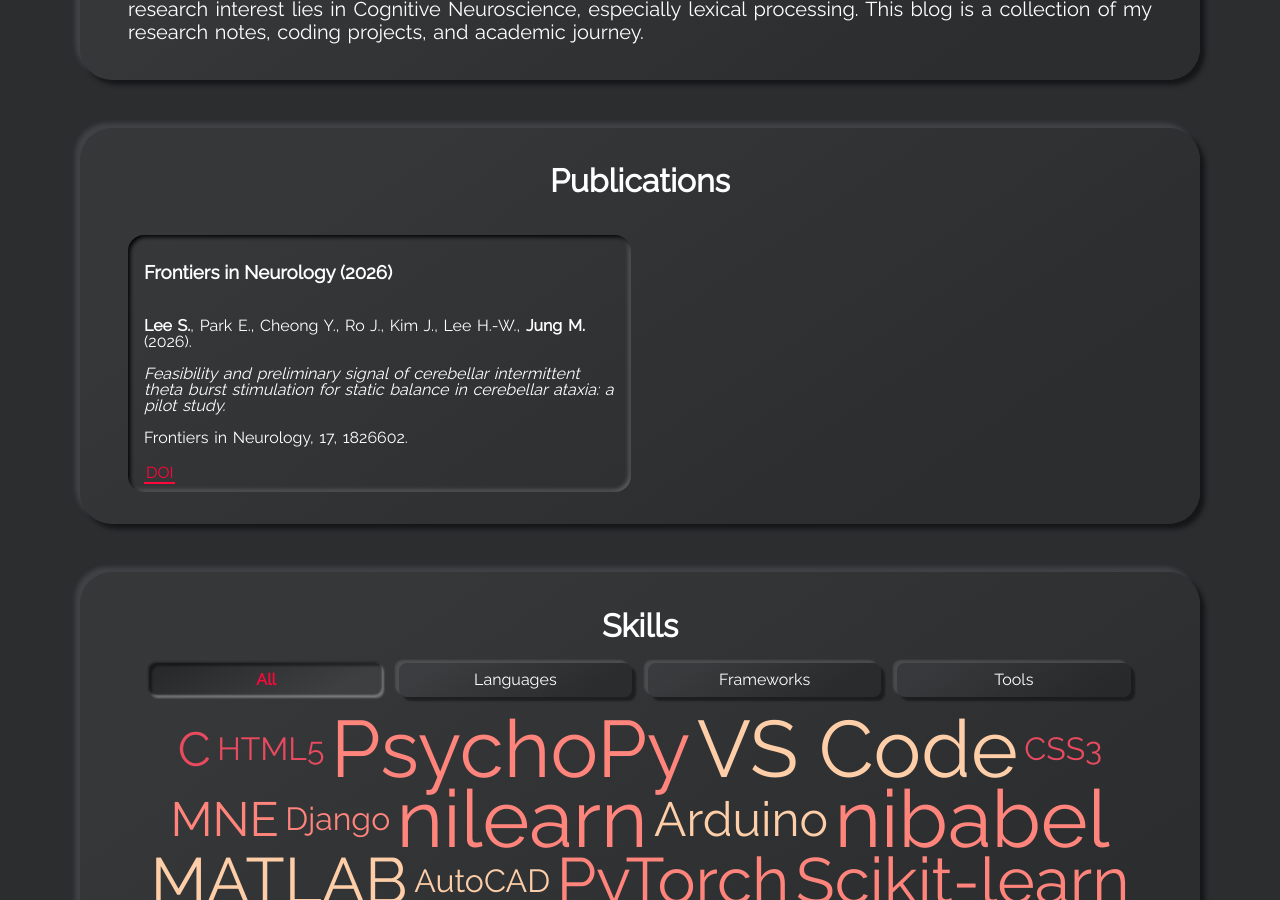
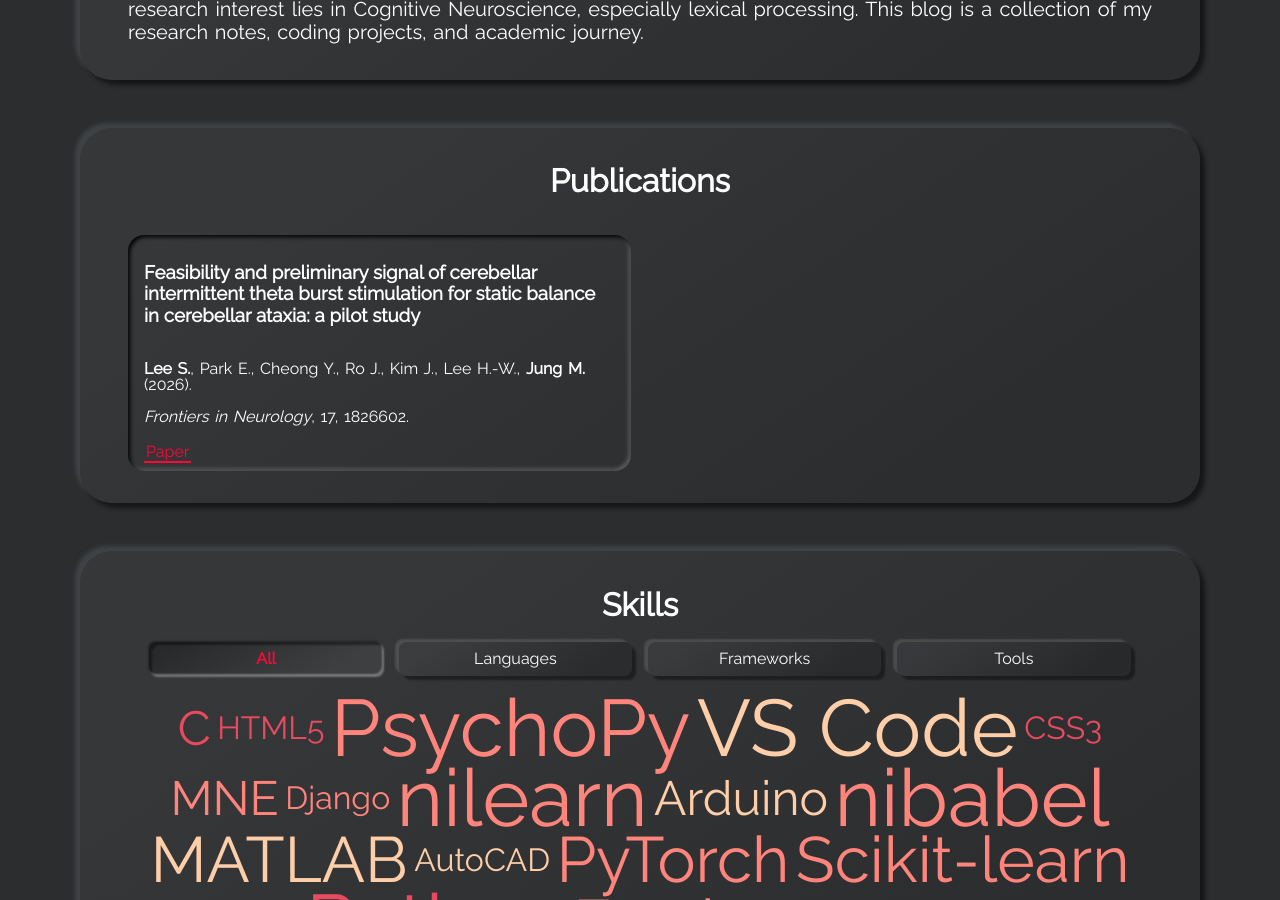
Before and after one commit to sminlee01023/sminlee01023.github.io, a Jekyll site: the page built from index.html, in a window 1280 px wide and 900 px high, scrolled down 1176 px. Built offline with Jekyll 4.4.1, drawn with Linux system fonts in a browser that asks for light colours.

Commit message:
Update project details in section-projects.html

```diff
--- a/_includes/section-projects.html
+++ b/_includes/section-projects.html
@@ -31,26 +31,20 @@
 
   <div class="projects-wrapper">
     <div class="project neumorphism-card" data-aos="zoom-in-down">
-
       <div class="name-link-wrapper">
-        <h3>Frontiers in Neurology (2026)</h3>
+        <h3>
+          Feasibility and preliminary signal of cerebellar intermittent theta burst
+          stimulation for static balance in cerebellar ataxia: a pilot study
+        </h3>
       </div>
 
       <p class="project-desc">
-        <strong>Lee S.</strong>, Park E., Cheong Y., Ro J., Kim J.,
-        Lee H.-W., <strong>Jung M.</strong> (2026).
+        <strong>Lee S.</strong>, Park E., Cheong Y., Ro J., Kim J., Lee H.-W.,
+        <strong>Jung M.</strong> (2026).
 
         <br><br>
 
-        <em>
-          Feasibility and preliminary signal of cerebellar intermittent theta
-          burst stimulation for static balance in cerebellar ataxia:
-          a pilot study.
-        </em>
-
-        <br><br>
-
-        Frontiers in Neurology, 17, 1826602.
+        <em>Frontiers in Neurology</em>, 17, 1826602.
       </p>
 
       <a
@@ -59,7 +53,7 @@
         target="_blank"
         rel="noreferrer"
       >
-        DOI
+        Paper
       </a>
 
     </div>
```
